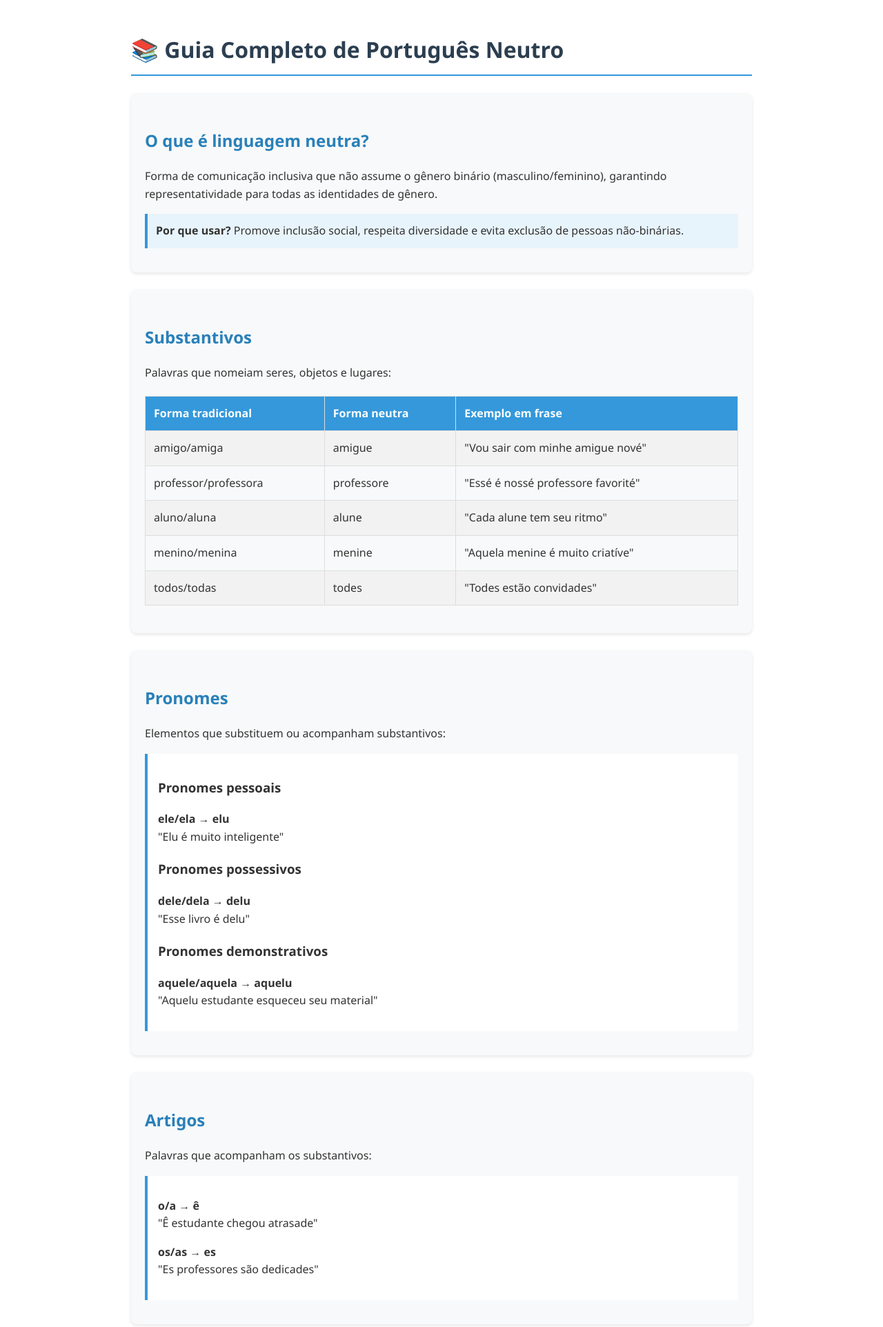
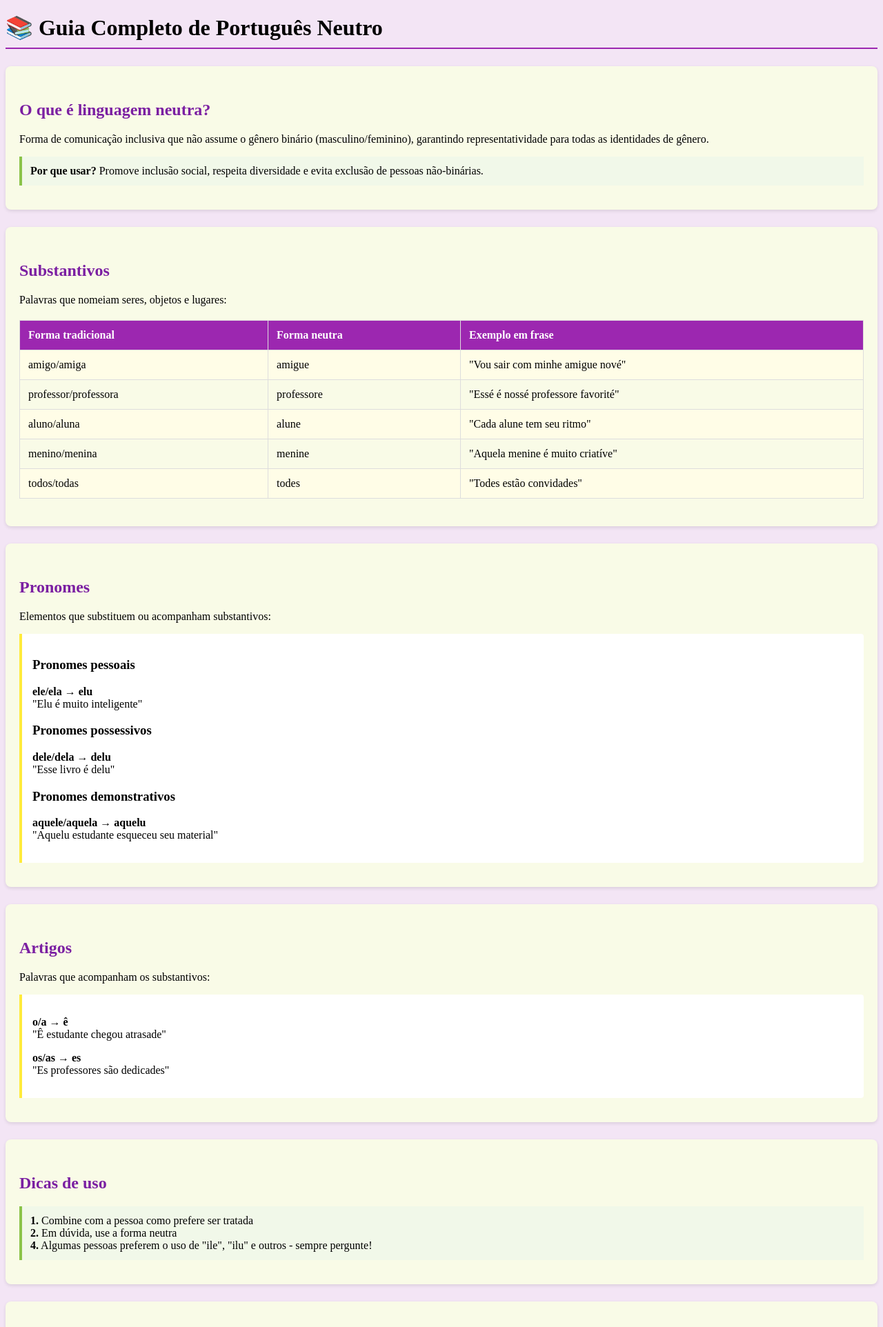
Before and after one commit to alexmattinelli/tradutor_genero_neutro, a Flask app: page /estudos in a window 1280 px wide. Shown: the top 1924 px of the page at 69% size. Run offline with Flask 3, Linux system fonts and the light colour scheme.

Commit message:
Update estudos.html

```diff
--- a/tradutor_neutro - Copia/templates/estudos.html
+++ b/tradutor_neutro - Copia/templates/estudos.html
@@ -3,25 +3,26 @@
 <head>
     <title>Estudos - Português com Gênero Neutro</title>
     <style>
-        body {
-            font-family: 'Segoe UI', Arial, sans-serif;
-            max-width: 900px;
-            margin: 0 auto;
-            padding: 25px;
-            line-height: 1.6;
-            color: #333;
-        }
+body {
+    /* Gradiente suave com roxo e amarelo */
+    background: linear-gradient(135deg, #f3e5f5 0%, #fff9c4 100%);
+
+    /* Ou cor sólida moderna */
+    background: #f3e5f5; /* Roxo claro */
+    /* background: #fff9c4;  Amarelo claro */
+    /* background: #e8f5e9;  Verde claro */
+}
         h1 {
-            color: #2c3e50;
-            border-bottom: 2px solid #3498db;
+            color: #000000;
+            border-bottom: 2px solid #9c27b0;
             padding-bottom: 10px;
         }
         h2 {
-            color: #2980b9;
+            color: #7b1fa2;
             margin-top: 30px;
         }
         .card {
-            background: #f8f9fa;
+            background: #f9fbe7;
             padding: 20px;
             margin: 25px 0;
             border-radius: 8px;
@@ -31,13 +32,13 @@
             background: white;
             padding: 15px;
             margin: 15px 0;
-            border-left: 4px solid #3498db;
+            border-left: 4px solid #ffeb3b;
             border-radius: 0 4px 4px 0;
         }
         .dica {
-            background: #e8f4fc;
+            background: #f1f8e9;
             padding: 12px;
-            border-left: 4px solid #3498db;
+            border-left: 4px solid #8bc34a;
             margin: 15px 0;
         }
         table {
@@ -49,26 +50,27 @@
             border: 1px solid #ddd;
             padding: 12px;
             text-align: left;
+            color: #000000;
         }
         th {
-            background-color: #3498db;
+            background-color: #9c27b0;
             color: white;
         }
         tr:nth-child(even) {
-            background-color: #f2f2f2;
+            background-color: #fffde7;
         }
         .btn-voltar {
             display: inline-block;
             margin-top: 20px;
             padding: 12px 20px;
-            background: #3498db;
+            background: #9c27b0;
             color: white;
             text-decoration: none;
             border-radius: 4px;
             transition: background 0.3s;
         }
         .btn-voltar:hover {
-            background: #2980b9;
+            background: #7b1fa2;
         }
     </style>
 </head>
```
